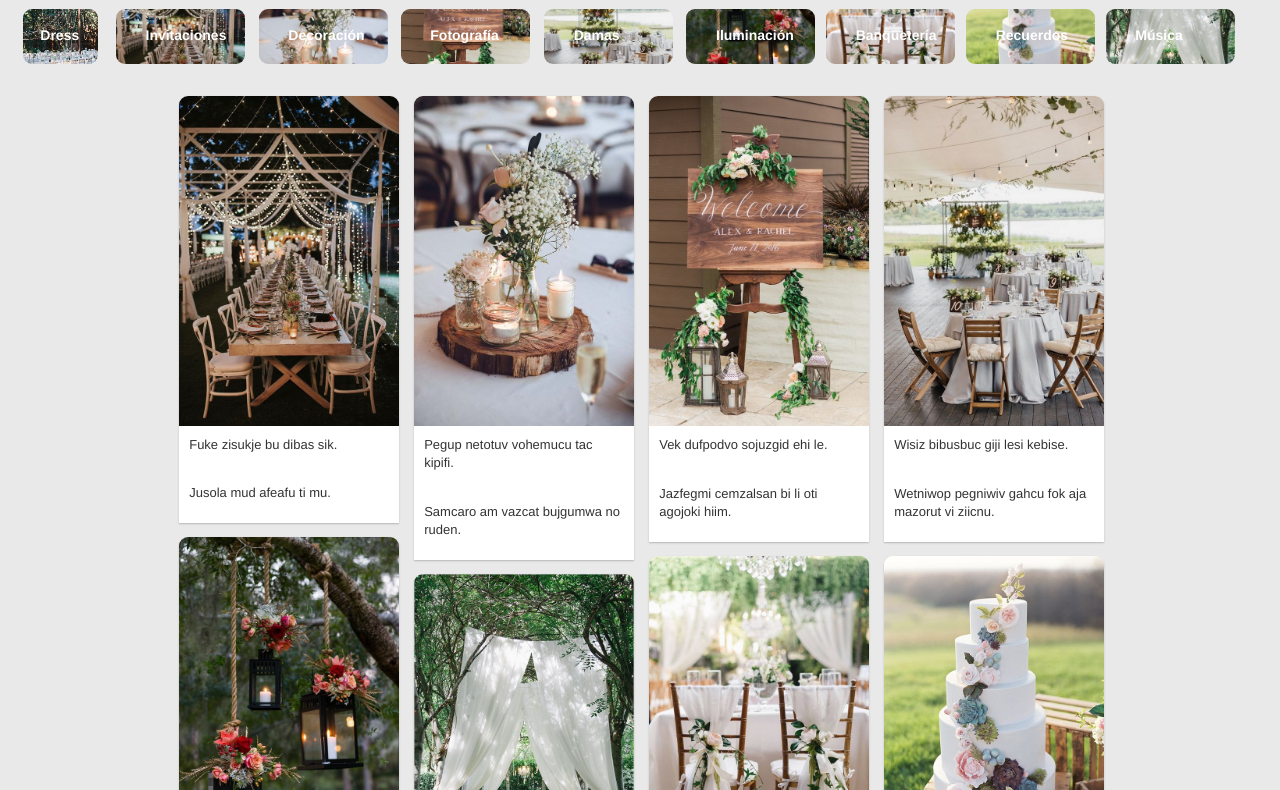
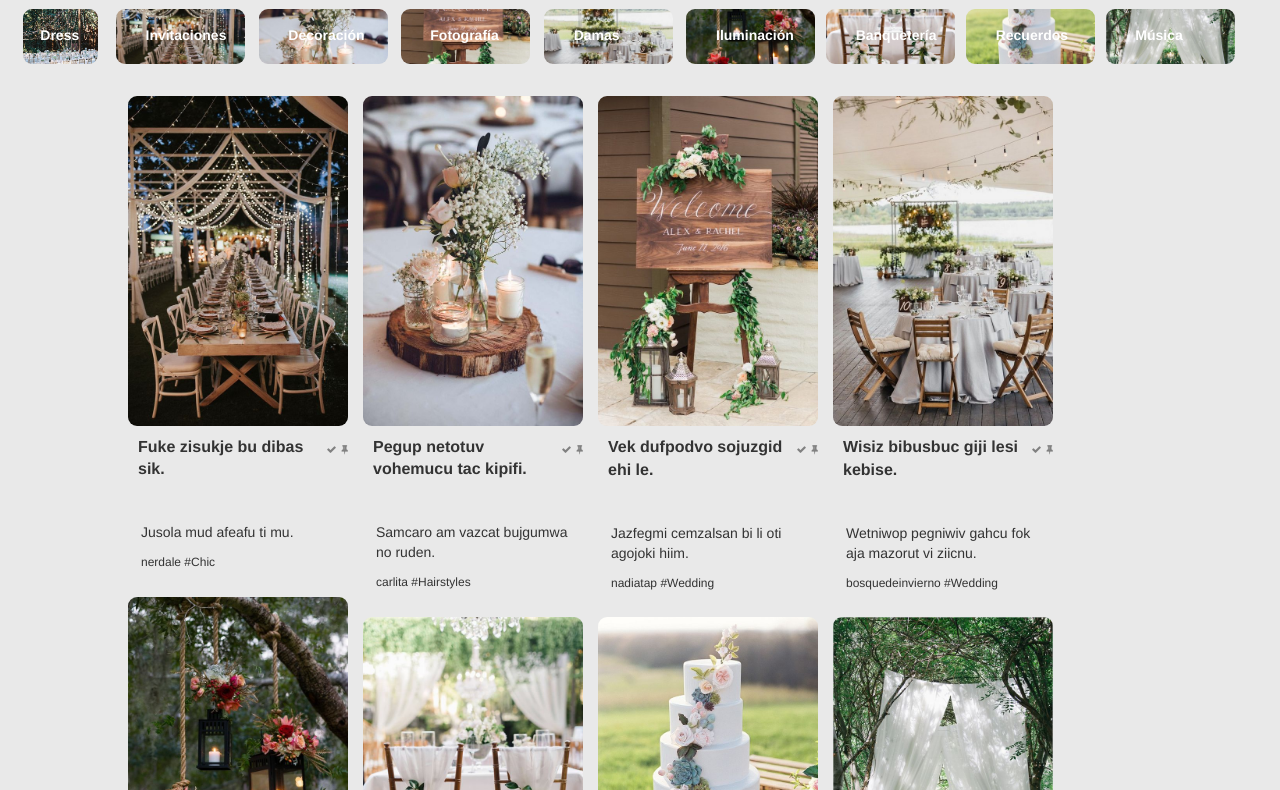
Before and after one commit to antocerdag/pinterest, a website: page index.html in a window 1280 px wide. Shown: the part 57-847 px from the top of the page. Drawn offline with nearby package versions, Linux system fonts and the light colour scheme; some packages are replaced by stand-ins of ours; files that its build step writes are made by us from their sources.

Commit message:
iconos funcionan

```diff
--- a/assets/js/main.js
+++ b/assets/js/main.js
@@ -1,9 +1,15 @@
 $(document).ready(function() {
+
+
+    $("img.lazy").lazyload({
+    	effect: 'fadeIn',
+    });
 
 	json.forEach(function(e){
 		var img = e.id+1;
-		$('.contenedor').append("<div class='elemento'><img src='dist/img/"+ img+ ".jpg'><p class='title'>"+ e.title+ "</p><p>"+ e.description+"</p></div>");
+		$('.contenedor').append("<div class='elemento'><img class='lazy' src='dist/img/"+ img+ ".jpg'><i class='fa fa-thumb-tack icono' aria-hidden='true'></i><i class='fa fa-check icono' aria-hidden='true'></i><p class='title'>"+ e.title+ "</p><br><p class='description'>"+ e.description+"</p><p class='user'>"+e.username+"   "+"#"+e.hashtag+"</p></div>");
 	})
+
 
 		var $container = $('.contenedor');
 			$container.imagesLoaded( function() {
@@ -14,7 +20,7 @@ $(document).ready(function() {
 	$(".open").click(function(event) {
 		var img = $(this).attr("src");
 		var muestraIMG = "<div id='apear_image_div' onClick='closeImage'></div>";
-		muestraIMG = muestraIMG.concat("<img id='mi_img' src='dest/img/"+ 1+ "'.jpg/>");
+		muestraIMG = muestraIMG.concat("<img id='mi_img' data-original='dest/img/"+ 1+ "'.jpg/>");
 		$('body').append(muestraIMG);
 
 	});
--- a/assets/sass/_bases.scss
+++ b/assets/sass/_bases.scss
@@ -4,7 +4,7 @@
 }
 
 body{
-	background:#e9e9e9;
+	background:$color_fondo;
 }
 
 /* NAVBAR */
@@ -243,29 +243,47 @@ nav{
 
 .contenedor{
 	width: 90%;
-    margin: 53px 14%;
+    margin: 53px 10%;
 }
 
 .elemento{
-	width:220px;
-	background: #fff;
-	float:left;
-	margin-right:15px;
-	margin-bottom:15px;
-	box-shadow:0 1px 2px 0 rgba(0,0,0,0.22);
+    width: 220px;
+    /* background: #fff; */
+    border-color: transparent;
+    float: left;
+    margin-right: 15px;
+    margin-bottom: 15px;
+    /* box-shadow: 0 1px 2px 0 rgba(0,0,0,.22); */
 	border-top-left-radius: 9px;
     border-top-right-radius: 9px;
-	p{
+	.title{
 		padding: 10px;
-		font-size:13px;
+        font-weight: bold;
+        font-size: 16px;
 	}
+    .description{
+        padding: 1px 13px;
+        font-weight: 200;
+    }
 	img{
 		width:100%;
 		border-top-left-radius: 9px;
     	border-top-right-radius: 9px;
+        border-bottom-left-radius: 9px;
+        border-bottom-right-radius: 9px;
 	}
+    .icono{
+        font-size:10px;
+        color:gray;
+        float: right;
+        margin-top: 18px;
+        margin-left: 5px;
+    }
+    .user{
+        padding: 1px 13px;
+        font-size: 12px;
+    }
 }
-
 
 /* MODAL */
 
--- a/assets/sass/_variables.scss
+++ b/assets/sass/_variables.scss
@@ -0,0 +1 @@
+$color_fondo:#e9e9e9;
--- a/gulpfile.js
+++ b/gulpfile.js
@@ -6,7 +6,7 @@ var minifyCSS = require('gulp-minify-css');
 var webserver = require('gulp-webserver');
 
 gulp.task('script', function(){
-	gulp.src(['node_modules/jquery/dist/jquery.js', 'node_modules/bootstrap/dist/js/bootstrap.js','assets/js/main.js', 'assets/js/masonry.js', 'assets/js/pluging.js','assets/js/json.js'])
+	gulp.src(['node_modules/jquery/dist/jquery.js', 'node_modules/bootstrap/dist/js/bootstrap.js','node_modules/jquery-lazyload/jquery.lazyload.js','assets/js/main.js', 'assets/js/masonry.js', 'assets/js/pluging.js','assets/js/json.js'])
 	.pipe(concat('script.js'))
 	.pipe(gulp.dest('dist/js/'));
 });
--- a/index.html
+++ b/index.html
@@ -4,7 +4,7 @@
 	<meta charset="UTF-8">
 	<title>Pinterest</title>
 	<link rel="shortcut icon" type="image/png" href="dist/img/Pinterest-logo.png">
-	<link rel="stylesheet" href="path/to/font-awesome/css/font-awesome.min.css">
+	<link href="https://maxcdn.bootstrapcdn.com/font-awesome/4.7.0/css/font-awesome.min.css" rel="stylesheet" integrity="sha384-wvfXpqpZZVQGK6TAh5PVlGOfQNHSoD2xbE+QkPxCAFlNEevoEH3Sl0sibVcOQVnN" crossorigin="anonymous">
 	<link rel="stylesheet" href="dist/css/style.min.css">
 <body>
 	<nav>
--- a/package.json
+++ b/package.json
@@ -27,6 +27,7 @@
   },
   "dependencies": {
     "bootstrap": "^3.3.7",
-    "jquery": "^3.2.1"
+    "jquery": "^3.2.1",
+    "jquery-lazyload": "^1.9.7"
   }
 }
```
Also changed, not shown: dist/css/style.min.css, dist/js/script.js.
